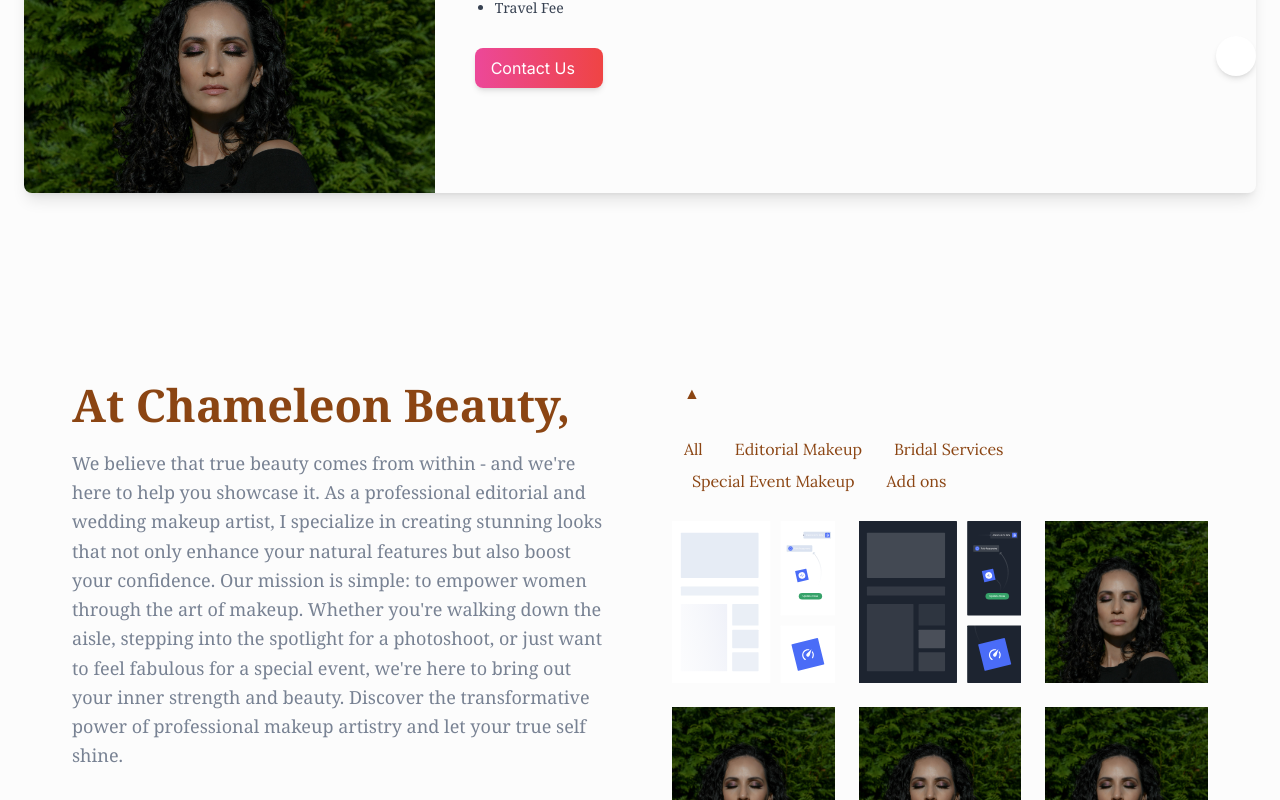
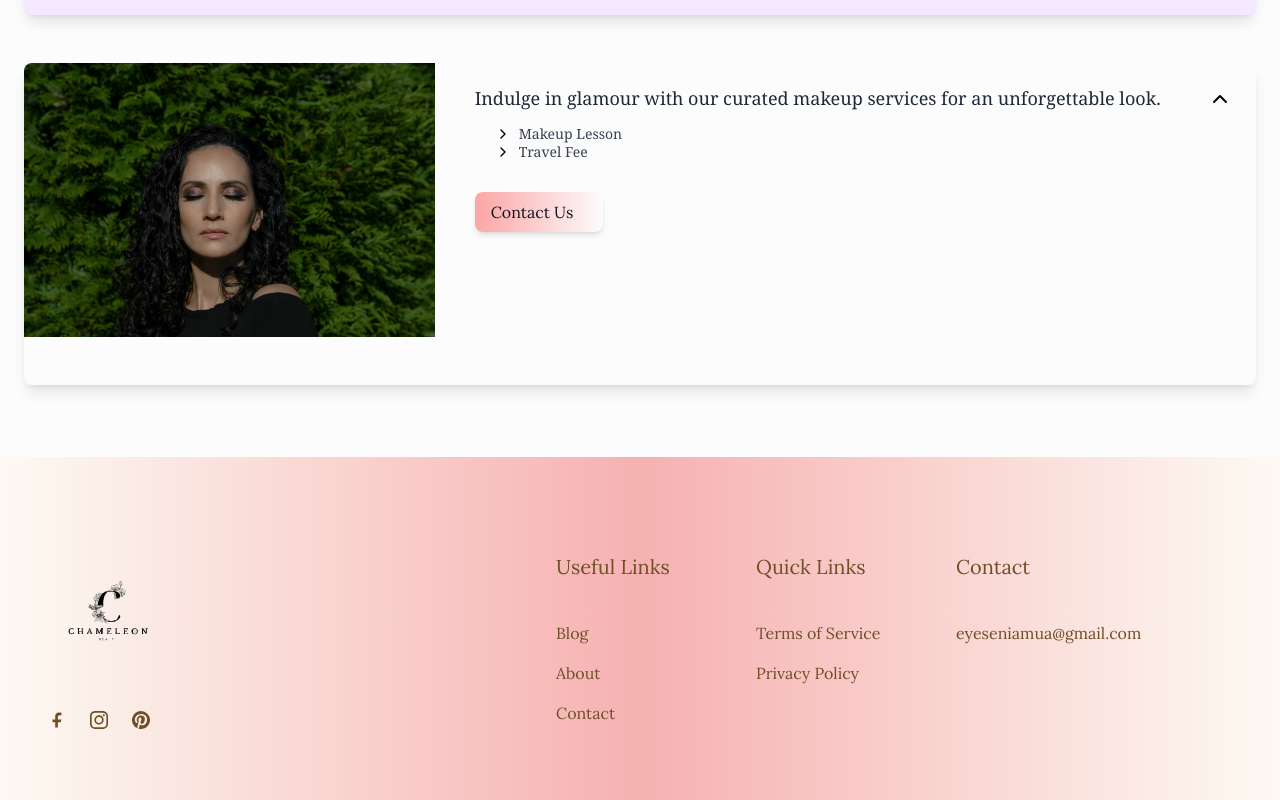
Before and after one commit to DJSanch/Chameleon_Beauty, a Next.js app: page /blog in a window 1280 px wide. Shown: the part 1420-2220 px from the top of the page. Built offline with nearby package versions, Linux system fonts and the light colour scheme.

Commit message:
Index page updates

```diff
--- a/src/app/blog/page.tsx
+++ b/src/app/blog/page.tsx
@@ -13,16 +13,77 @@ const blogItems = [
     text: "Discover a sophisticated makeup look designed to enhance your natural beauty.",
     sectionTitle: "Editorial Makeup",
     bgColor: "bg-pink-100",
+    textColor: "text-pink-800",
     details: ["Editorial Photoshoot Package", "Fashion Show Prep"],
+    dropdownDetails: [
+      {
+        title: "Editorial Photoshoot Package",
+        items: [
+          "Full face glamour makeup",
+          "Touch-ups throughout the shoot",
+          "Complimentary false lashes",
+          "Duration: Up to 4 hours"
+        ],
+        gradientColor: "bg-gradient-to-r from-pink-300 to-pink-400"
+      },
+      {
+        title: "Fashion Show Prep",
+        items: [
+          "Makeup for runway or backstage photos",
+          "Quick-change looks available",
+          "Duration: Varies based on number of models"
+        ],
+        gradientColor: "bg-gradient-to-r from-pink-300 to-pink-400"
+      }
+    ]
   },
   {
     id: 2,
     src: "/images/about/hello.jpeg",
     alt: "Bridal Makeup Look",
-    text: "Explore timeless elegance with our bespoke makeup services that bring out your best features.",
+    text: "Explore elegance with our bespoke makeup services that bring out your best features.",
     sectionTitle: "Bridal Services",
     bgColor: "bg-red-100",
-    details: ["Bridal Trial", "Wedding Day Glam", "Bridal Party Package"],
+    textColor: "text-red-800",
+    details: [
+      "Bridal Trial",
+      "Wedding Day Glam",
+      "Bridal Party Package"
+    ],
+    dropdownDetails: [
+      {
+        title: "Bridal Trial",
+        items: [
+          "Consultation and full makeup application",
+          "Discuss and test different looks",
+          "Duration: 2 hours",
+          "Price: [Your price]"
+        ],
+        gradientColor: "bg-gradient-to-r from-red-300 to-red-400"
+      },
+      {
+        title: "Wedding Day Glam",
+        items: [
+          "Premium bridal makeup application",
+          "Use of high-end, long-lasting products",
+          "Touch-up kit for the bride",
+          "Duration: 1.5 hours",
+          "Price: [Your price]"
+        ],
+        gradientColor: "bg-gradient-to-r from-red-300 to-red-400"
+      },
+      {
+        title: "Bridal Party Package",
+        items: [
+          "Makeup for bride + 4 bridesmaids",
+          "Complimentary lipstick for touch-ups",
+          "Duration: 5 hours",
+          "Price: [Your price]",
+          "Additional bridesmaids: [Your price] each"
+        ],
+        gradientColor: "bg-gradient-to-r from-red-300 to-red-400"
+      }
+    ]
   },
   {
     id: 3,
@@ -31,7 +92,43 @@ const blogItems = [
     text: "Experience luxury with our expertly crafted makeup looks tailored to your personal style.",
     sectionTitle: "Special Event Makeup",
     bgColor: "bg-purple-100",
-    details: ["Red Carpet Ready", "Special Occasion Glow", "Social Media Campaigns"],
+    textColor: "text-pink-800",
+    details: [
+      "Red Carpet Ready",
+      "Special Occasion Glow",
+      "Social Media Campaigns"
+    ],
+    dropdownDetails: [
+      {
+        title: "Red Carpet Ready",
+        items: [
+          "Full glam makeup for galas, premieres, or other high-profile events",
+          "Includes false lashes and touch-up kit",
+          "Duration: 1.5 hours",
+          "Price: [Your price]"
+        ],
+        gradientColor: "bg-gradient-to-r from-purple-300 to-purple-400"
+      },
+      {
+        title: "Special Occasion Glow",
+        items: [
+          "Makeup for birthdays, anniversaries, or nights out",
+          "Natural or glamorous options available",
+          "Duration: 1 hour",
+          "Price: [Your price]"
+        ],
+        gradientColor: "bg-gradient-to-r from-purple-300 to-purple-400"
+      },
+      {
+        title: "Social Media Campaigns",
+        items: [
+          "Natural or glamorous options available",
+          "Duration: 1 hour",
+          "Price: [Your price]"
+        ],
+        gradientColor: "bg-gradient-to-r from-purple-300 to-purple-400"
+      }
+    ]
   },
   {
     id: 4,
@@ -40,7 +137,27 @@ const blogItems = [
     text: "Indulge in glamour with our curated makeup services for an unforgettable look.",
     sectionTitle: "Add-ons",
     bgColor: "bg-yellow-100",
+    textColor: "text-yellow-800",
     details: ["Makeup Lesson", "Travel Fee"],
+    dropdownDetails: [
+      {
+        title: "Makeup Lesson",
+        items: [
+          "Learn tips and tricks from a professional",
+          "Duration: [Your time] hours",
+          "Price: [Your price] per hour"
+        ],
+        gradientColor: "bg-gradient-to-r from-yellow-300 to-yellow-400"
+      },
+      {
+        title: "Travel Fee",
+        items: [
+          "Fee applies beyond [X] miles",
+          "Price: [Your price] per mile"
+        ],
+        gradientColor: "bg-gradient-to-r from-yellow-300 to-yellow-400"
+      }
+    ]
   },
 ];
 
@@ -55,6 +172,8 @@ const Blog = () => {
   const handleToggleDetails = (id: number) => {
     setSelectedId(selectedId === id ? null : id);
   };
+
+  const isOpen = (id: number) => selectedId === id;
 
   return (
     <>
@@ -88,18 +207,32 @@ const Blog = () => {
               <div className="flex flex-col lg:w-2/3 p-6 lg:ml-4 flex-grow">
                 <div className="flex flex-col justify-between h-full">
                   <div>
-                    <p className="text-gray-800 text-lg font-serif leading-tight mb-4">
+                    <p className={`text-gray-800 text-lg font-serif leading-tight mb-4 ${item.textColor}`}>
                       {item.text}
                     </p>
-                    <ul className="text-gray-700 text-sm font-serif leading-tight mb-4 list-disc pl-5">
+                    <ul className={`text-gray-700 text-sm font-serif leading-tight mb-4 pl-5 ${item.textColor}`}>
                       {item.details.map((detail, index) => (
-                        <li key={index}>{detail}</li>
+                        <li key={index} className="flex items-center">
+                          <svg
+                            className="w-4 h-4 text-gray-700 mr-2"
+                            xmlns="http://www.w3.org/2000/svg"
+                            viewBox="0 0 24 24"
+                            fill="none"
+                            stroke="#000000"
+                            strokeWidth="2"
+                            strokeLinecap="round"
+                            strokeLinejoin="round"
+                          >
+                            <path d="M9 18l6-6-6-6"/>
+                          </svg>
+                          {detail}
+                        </li>
                       ))}
                     </ul>
                   </div>
                   <a
                     href="/contact" // Redirect to the contact page
-                    className="mt-4 w-32 px-4 py-2 bg-gradient-to-r from-pink-500 to-red-500 text-white rounded-lg shadow-md hover:from-pink-600 hover:to-red-600 transition-colors duration-300 ease-in-out"
+                    className="mt-4 w-32 px-4 py-2 bg-gradient-to-r from-red-300 to-beige-500 font-lora text-black rounded-lg shadow-md hover:from-pink-400 hover:to-beige-600 transition-colors duration-300 ease-in-out transform hover:scale-105 duration-300 ease-in-out"
                   >
                     Contact Us
                   </a>
@@ -109,44 +242,70 @@ const Blog = () => {
             {/* Details container */}
             <div
               className={`transition-all duration-300 ease-in-out ${
-                selectedId === item.id ? "max-h-screen opacity-100" : "max-h-0 opacity-0"
-              } overflow-hidden`}
+                isOpen(item.id) ? "max-h-screen opacity-100" : "max-h-0 opacity-0"
+              } overflow-hidden shadow-lg ${item.bgColor} p-6`}
             >
-              <div className="relative bg-gradient-to-r from-teal-300 to-teal-500 text-white p-6 flex flex-col justify-center items-center">
-                <h2 className="text-2xl font-serif leading-tight mb-4">
-                  {item.sectionTitle}
-                </h2>
-                <ul className="text-sm font-serif leading-tight list-disc pl-5">
-                  {item.details.map((detail, index) => (
-                    <li key={index}>{detail}</li>
-                  ))}
-                </ul>
-              </div>
+              {item.dropdownDetails.map((dropdownItem, index) => (
+                <div key={index} className="mb-8">
+                  <h3 className={`text-xl font-bold ${item.textColor}`}>{dropdownItem.title}</h3>
+                  <ul className={`list-disc pl-5 mt-2 ${item.textColor}`}>
+                    {dropdownItem.items.map((detail, i) => (
+                      <li key={i} className="flex items-center">
+                        <svg
+                          className="w-4 h-4 text-gray-700 mr-2"
+                          xmlns="http://www.w3.org/2000/svg"
+                          viewBox="0 0 24 24"
+                          fill="none"
+                          stroke="#000000"
+                          strokeWidth="2"
+                          strokeLinecap="round"
+                          strokeLinejoin="round"
+                        >
+                          <path d="M9 18l6-6-6-6"/>
+                        </svg>
+                        {detail}
+                      </li>
+                    ))}
+                  </ul>
+
+                </div>
+              ))}
             </div>
-            {/* Arrow button to toggle details */}
-            <div
+            <button
               onClick={() => handleToggleDetails(item.id)}
-              className="absolute top-1/2 right-0 transform -translate-y-1/2 bg-white p-2 rounded-full shadow-md cursor-pointer z-10"
+              className="absolute top-0 right-0 mt-4 mr-4 p-2 text-gray-700 bg-beige-200 rounded-full hover:bg-pink-300 transition-colors duration-300 ease-in-out"
             >
-              <svg
-                className={`w-6 h-6 ${selectedId === item.id ? "rotate-180" : ""} transition-transform duration-300`}
-                fill="none"
-                stroke="currentColor"
-                viewBox="0 0 24 24"
-                xmlns="http://www.w3.org/2000/svg"
-              >
-                <path
+              {isOpen(item.id) ? (
+                <svg
+                  className="w-6 h-6"
+                  xmlns="http://www.w3.org/2000/svg"
+                  viewBox="0 0 24 24"
+                  fill="none"
+                  stroke="#000000"
+                  strokeWidth="2"
                   strokeLinecap="round"
                   strokeLinejoin="round"
+                >
+                  <path d="M6 9l6 6 6-6"/>
+                </svg>
+              ) : (
+                <svg
+                  className="w-6 h-6"
+                  xmlns="http://www.w3.org/2000/svg"
+                  viewBox="0 0 24 24"
+                  fill="none"
+                  stroke="#000000"
                   strokeWidth="2"
-                  d="M19 9l-7 7-7-7"
-                />
-              </svg>
-            </div>
+                  strokeLinecap="round"
+                  strokeLinejoin="round"
+                >
+                  <path d="M18 15l-6-6-6 6"/>
+                </svg>
+              )}
+            </button>
           </div>
         ))}
       </div>
-      <AboutSectionOne />
     </>
   );
 };
--- a/src/components/About/AboutSectionOne.tsx
+++ b/src/components/About/AboutSectionOne.tsx
@@ -15,8 +15,8 @@ const checkIcon = (
 );
 
 const images = [
-  { src: "/images/about/about-image.svg", category: "Editorial Makeup" },
-  { src: "/images/about/about-image-dark.svg", category: "Editorial Makeup" },
+  { src: "/images/about/hello2.jpeg", category: "Editorial Makeup" },
+  { src: "/images/about/hello3.jpeg", category: "Editorial Makeup" },
   { src: "/images/about/hello.jpeg", category: "Bridal Services" },
   { src: "/images/about/hello.jpeg", category: "Special Event Makeup" },
   { src: "/images/about/hello.jpeg", category: "Add ons" },
--- a/src/components/Footer/index.tsx
+++ b/src/components/Footer/index.tsx
@@ -33,7 +33,7 @@ const Footer = () => {
       </div>
       <div className="container relative">
         <div className="-mx-4 flex flex-wrap">
-          <div className="w-full px-4 md:w-1/2 lg:w-4/12 xl:w-5/12">
+          <div className="w-full px-2 md:w-1/2 lg:w-4/12 xl:w-5/12">
             <div className="mb-12 max-w-[120px] lg:mb-16">
               <Link href="/" className="mb-8 inline-block">
                 <Image
@@ -53,7 +53,7 @@ const Footer = () => {
               </Link>
               <div className="flex items-center">
                 <a
-                  href="/"
+                  href="https://www.facebook.com/profile.php?id=100090319733907"
                   aria-label="social-link"
                   target="_blank"
                   rel="noopener noreferrer"
@@ -73,7 +73,7 @@ const Footer = () => {
                   </svg>
                 </a>
                 <a
-                  href="/"
+                  href="https://www.instagram.com/themakeupchameleon?utm_source=ig_web_button_share_sheet&igsh=ZDNlZDc0MzIxNw=="
                   aria-label="social-link"
                   target="_blank"
                   rel="noopener noreferrer"
@@ -82,20 +82,18 @@ const Footer = () => {
                   <svg
                     width="18"
                     height="18"
-                    viewBox="0 0 22 22"
+                    viewBox="0 0 24 24"
                     fill="none"
                     xmlns="http://www.w3.org/2000/svg"
                   >
                     <path
-                      fillRule="evenodd"
-                      clipRule="evenodd"
-                      d="M13.9831 19.25L9.82094 13.3176L4.61058 19.25H2.40625L8.843 11.9233L2.40625 2.75H8.06572L11.9884 8.34127L16.9034 2.75H19.1077L12.9697 9.73737L19.6425 19.25H13.9831ZM16.4378 17.5775H14.9538L5.56249 4.42252H7.04674L10.808 9.6899L11.4584 10.6039L16.4378 17.5775Z"
+                      d="M16.98 0a6.9 6.9 0 0 1 5.08 1.98A6.94 6.94 0 0 1 24 7.02v9.96c0 2.08-.68 3.87-1.98 5.13A7.14 7.14 0 0 1 16.94 24H7.06a7.06 7.06 0 0 1-5.03-1.89A6.96 6.96 0 0 1 0 16.94V7.02C0 2.8 2.8 0 7.02 0h9.96zm.05 2.23H7.06c-1.45 0-2.7.43-3.53 1.25a4.82 4.82 0 0 0-1.3 3.54v9.92c0 1.5.43 2.7 1.3 3.58a5 5 0 0 0 3.53 1.25h9.88a5 5 0 0 0 3.53-1.25 4.73 4.73 0 0 0 1.4-3.54V7.02a5 5 0 0 0-1.3-3.49 4.82 4.82 0 0 0-3.54-1.3zM12 5.76c3.39 0 6.2 2.8 6.2 6.2a6.2 6.2 0 0 1-12.4 0 6.2 6.2 0 0 1 6.2-6.2zm0 2.22a3.99 3.99 0 0 0-3.97 3.97A3.99 3.99 0 0 0 12 15.92a3.99 3.99 0 0 0 3.97-3.97A3.99 3.99 0 0 0 12 7.98zm6.44-3.77a1.4 1.4 0 1 1 0 2.8 1.4 1.4 0 0 1 0-2.8z"
                       fill="currentColor"
                     />
                   </svg>
                 </a>
                 <a
-                  href="/"
+                  href="https://pin.it/2v4FFYWON"
                   aria-label="social-link"
                   target="_blank"
                   rel="noopener noreferrer"
@@ -103,27 +101,15 @@ const Footer = () => {
                 >
                   <svg
                     width="18"
-                    height="14"
-                    viewBox="0 0 18 14"
-                    className="fill-current"
+                    height="18"
+                    viewBox="0 0 24 24"
+                    fill="none"
+                    xmlns="http://www.w3.org/2000/svg"
                   >
-                    <path d="M17.5058 2.07119C17.3068 1.2488 16.7099 0.609173 15.9423 0.395963C14.5778 7.26191e-08 9.0627 0 9.0627 0C9.0627 0 3.54766 7.26191e-08 2.18311 0.395963C1.41555 0.609173 0.818561 1.2488 0.619565 2.07119C0.25 3.56366 0.25 6.60953 0.25 6.60953C0.25 6.60953 0.25 9.68585 0.619565 11.1479C0.818561 11.9703 1.41555 12.6099 2.18311 12.8231C3.54766 13.2191 9.0627 13.2191 9.0627 13.2191C9.0627 13.2191 14.5778 13.2191 15.9423 12.8231C16.7099 12.6099 17.3068 11.9703 17.5058 11.1479C17.8754 9.68585 17.8754 6.60953 17.8754 6.60953C17.8754 6.60953 17.8754 3.56366 17.5058 2.07119ZM7.30016 9.44218V3.77687L11.8771 6.60953L7.30016 9.44218Z" />
-                  </svg>
-                </a>
-                <a
-                  href="/"
-                  aria-label="social-link"
-                  target="_blank"
-                  rel="noopener noreferrer"
-                  className="text-[#6f4f28] duration-300 hover:text-primary dark:text-[#f6b1b1] dark:hover:text-primary"
-                >
-                  <svg
-                    width="17"
-                    height="16"
-                    viewBox="0 0 17 16"
-                    className="fill-current"
-                  >
-                    <path d="M15.2196 0H1.99991C1.37516 0 0.875366 0.497491 0.875366 1.11936V14.3029C0.875366 14.8999 1.37516 15.4222 1.99991 15.4222H15.2196C15.8443 15.4222 16.3441 14.8999 16.3441 14.3029V1.11936C16.3441 0.497491 15.8443 0 15.2196 0ZM5.44852 13.1089H3.17444V5.7709H5.44852V13.1089ZM4.29899 4.75104C3.54929 4.75104 2.97452 4.15405 2.97452 3.43269C2.97452 2.71133 3.57428 2.11434 4.29899 2.11434C5.02369 2.11434 5.62345 2.71133 5.62345 3.43269C5.62345 4.15405 5.07367 4.75104 4.29899 4.75104ZM14.07 13.1089H11.796V9.55183C11.796 8.7061 11.771 7.58674 10.5964 7.58674C9.39693 7.58674 9.222 8.53198 9.222 9.47721V13.1089H6.94792V5.7709H9.17202V6.79076H9.19701C9.52188 6.19377 10.2466 5.59678 11.3711 5.59678C13.6952 5.59678 14.12 7.08925 14.12 9.12897V13.1089H14.07Z" />
+                    <path
+                      d="M12 0a12 12 0 0 0-4.82 23c-.03-.85 0-1.85.21-2.76l1.55-6.54s-.39-.77-.39-1.9c0-1.78 1.03-3.1 2.32-3.1 1.09 0 1.62.81 1.62 1.8 0 1.09-.7 2.73-1.06 4.25-.3 1.27.63 2.31 1.89 2.31 2.27 0 3.8-2.92 3.8-6.38 0-2.63-1.77-4.6-4.99-4.6a5.68 5.68 0 0 0-5.9 5.75c0 1.05.3 1.78.78 2.35.23.27.26.37.18.67l-.25.97c-.08.3-.32.4-.6.3-1.67-.69-2.46-2.52-2.46-4.59 0-3.4 2.88-7.5 8.58-7.5 4.58 0 7.6 3.32 7.6 6.88 0 4.7-2.62 8.22-6.48 8.22-1.3 0-2.51-.7-2.93-1.5l-.84 3.3c-.26.93-.76 1.86-1.21 2.58A11.99 11.99 0 0 0 24 12 12 12 0 0 0 12 0z"
+                      fill="currentColor"
+                    />
                   </svg>
                 </a>
               </div>
@@ -201,13 +187,8 @@ const Footer = () => {
                     href="mailto:hello@yourdomain.com"
                     className="inline-block text-base text-[#6f4f28] duration-300 hover:text-primary dark:text-[#f6b1b1] dark:hover:text-primary font-lora"
                   >
-                    hello@yourdomain.com
+                    eyeseniamua@gmail.com
                   </a>
-                </li>
-                <li>
-                  <p className="text-base text-[#6f4f28] dark:text-[#6f4f28] font-lora">
-                    123 Street Name, City, State, 12345
-                  </p>
                 </li>
               </ul>
             </div>
```
Also changed, not shown: public/images/about/hello2.jpeg (added), public/images/about/hello3.jpeg (added).
